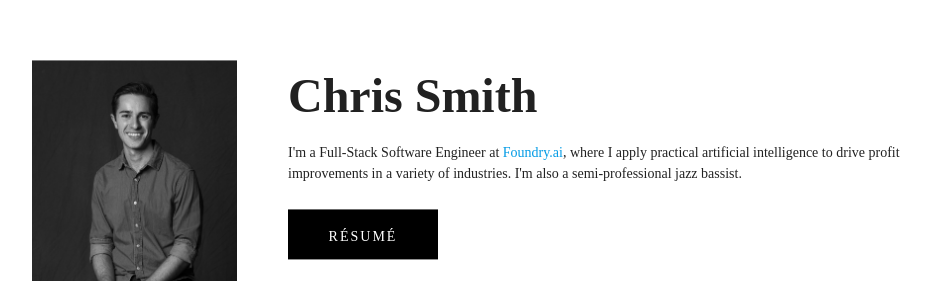
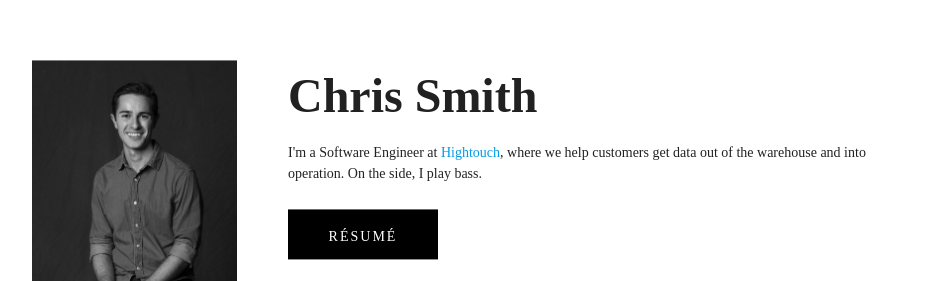
Before and after one commit to cvsmith/cvsmith.github.io, a plain HTML site: page index.html in a window 1280 px wide. Shown: the part 183-464 px from the top of the page, without its empty margins (96-1027 px from the left). Drawn offline with nearby package versions, Linux system fonts and the light colour scheme.

Commit message:
Update intro

```diff
--- a/index.html
+++ b/index.html
@@ -34,7 +34,7 @@
           <div id="intro-header">Chris Smith</div>
 
           <div id="intro-about">
-            I'm a Full-Stack Software Engineer at <a href="http://foundry.ai/">Foundry.ai</a>, where I apply practical artificial intelligence to drive profit improvements in a variety of industries. I'm also a semi-professional jazz bassist.
+            I'm a Software Engineer at <a href="http://hightouch.io/">Hightouch</a>, where we help customers get data out of the warehouse and into operation. On the side, I play bass.
           </div>
 
           <a href="./resume.pdf" class="learn-about">Résumé</a>
```
